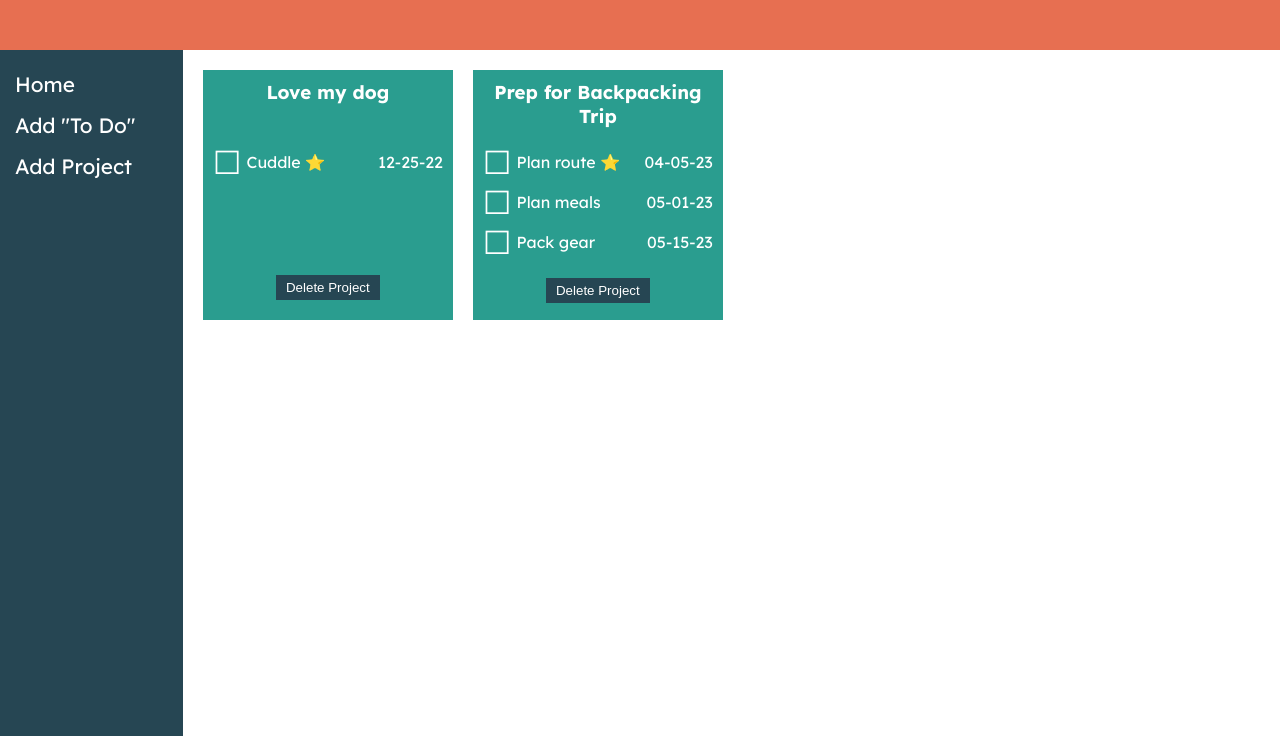
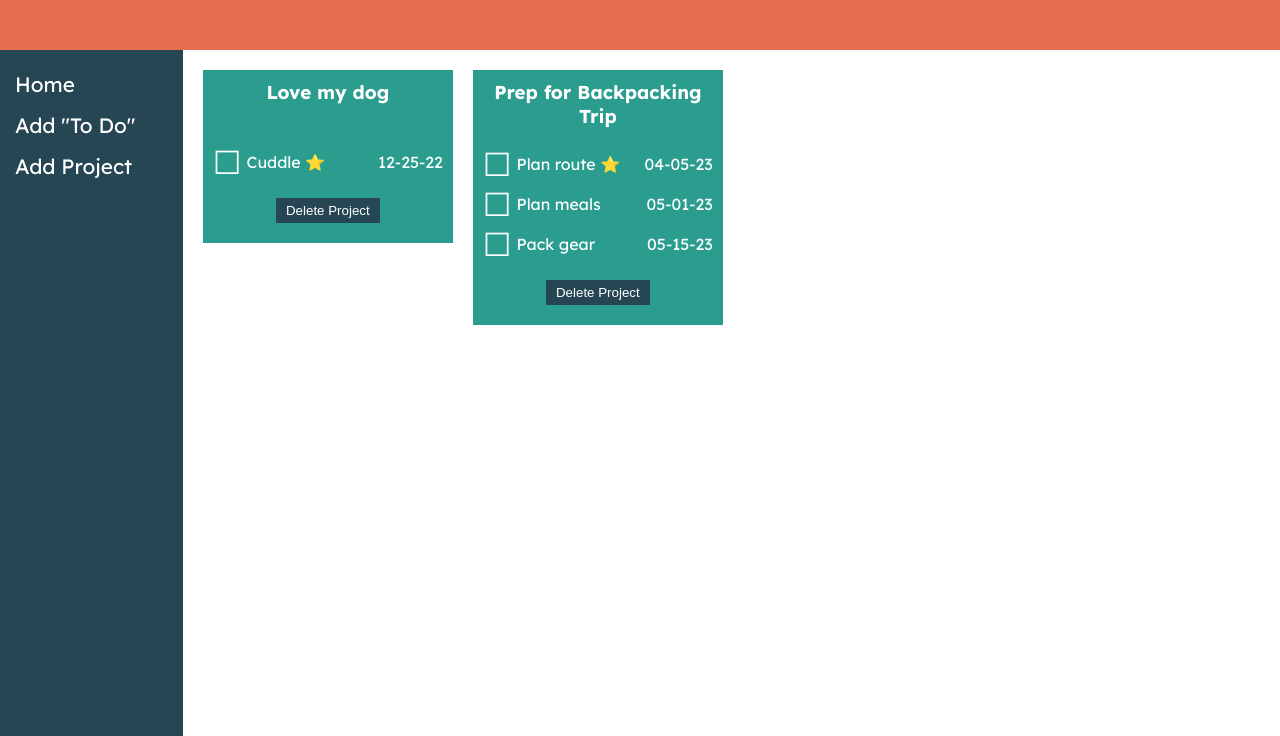
Before and after one commit to eascodes/todo, a website built with webpack: page dist/index.html in a window 1280 px wide. Shown: the part 64-800 px from the top of the page. Built offline with Linux system fonts and the light colour scheme.

Commit message:
Update formatting for project card container

```diff
--- a/src/style.css
+++ b/src/style.css
@@ -55,13 +55,14 @@ body {
     padding: 20px;
     display: flex;
     flex-wrap: wrap;
+    justify-items: flex-start;
+    align-items: flex-start;
     gap: 20px;
 }
 
 .card {
     background-color: #2a9d8f;
     width: 250px;
-    height: 250px;
     box-sizing: border-box;
     padding: 10px;
     display: flex;
```
Also changed, not shown: dist/main.js.
